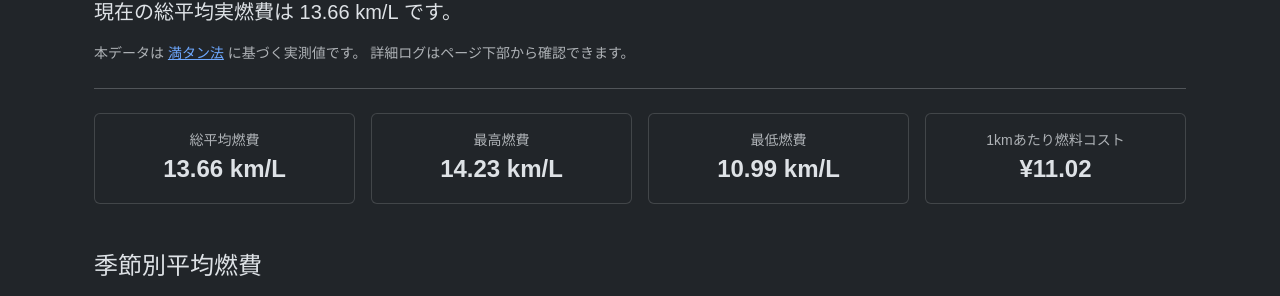
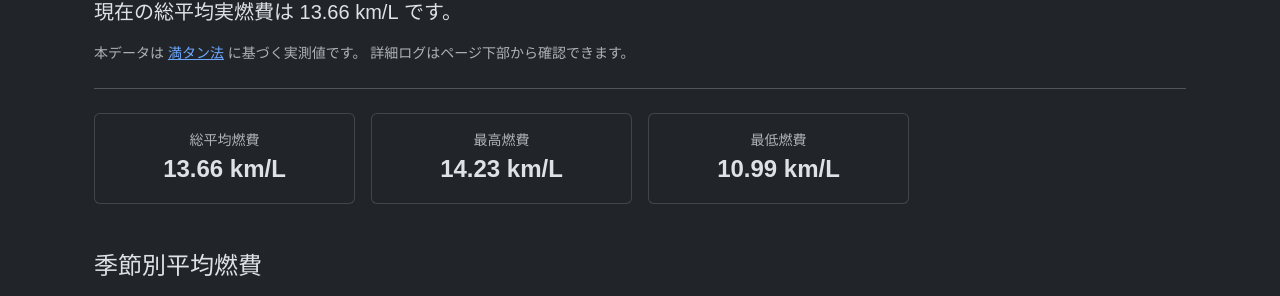
Before and after one commit to funyapar-org/fuel-lab, a Jekyll site: the page built from _solio/solio-fuel-summary.md, in a window 1280 px wide. Shown: the part 171-467 px from the top of the page. Built offline with Jekyll 4.4.1, drawn with Linux system fonts in a browser that asks for light colours.

Commit message:
solio-fuel-summary.md を更新

```diff
--- a/_solio/solio-fuel-summary.md
+++ b/_solio/solio-fuel-summary.md
@@ -59,17 +59,6 @@ date: 2026-02-26 21:00:00 +0900
         <div class="card-body">
           <div class="text-muted small">最低燃費</div>
           <div class="fs-4 fw-bold">{{ min_economy | round: 2 }} km/L</div>
-        </div>
-      </div>
-    </div>
-
-    <div class="col-md-3">
-      <div class="card text-center">
-        <div class="card-body">
-          <div class="text-muted small">1kmあたり燃料コスト</div>
-          <div class="fs-4 fw-bold">
-            {% if cost_per_km %}¥{{ cost_per_km }}{% else %}-{% endif %}
-          </div>
         </div>
       </div>
     </div>
```
